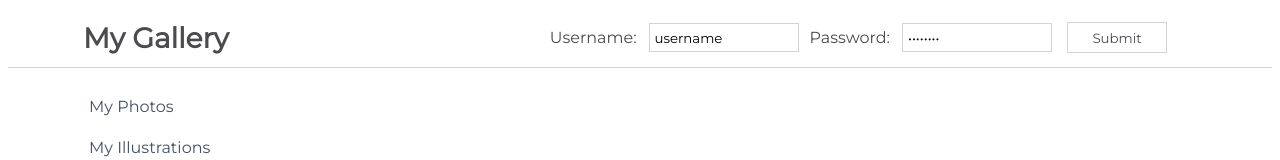
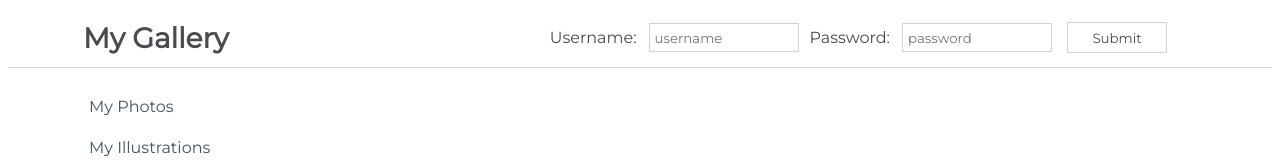
Before and after one commit to lestece/react-components-challenge, a React (Create React App) app in the folder my-app/: page / in a window 1280 px wide. Both pictures are taken after a click on the button "Login". Shown: the top 160 px of the page. Built offline with nearby package versions, Linux system fonts and the light colour scheme.

Commit message:
Change value to placeholder in form inputs

```diff
--- a/my-app/src/components/NavBarChild.js
+++ b/my-app/src/components/NavBarChild.js
@@ -7,9 +7,9 @@ function NavBarChild(props) {
                 <div>
                     <form>
                         <label for="username">Username:</label>
-                        <input type="text" id="username" value="username"/>
+                        <input type="text" id="username" placeholder="username"/>
                         <label for="password">Password:</label>
-                        <input type="password" id="password" value="password" />
+                        <input type="password" id="password" placeholder="password" />
                         <button onClick={()=>props.handleClick()}>Submit</button>
                     </form>
                 </div>
```
